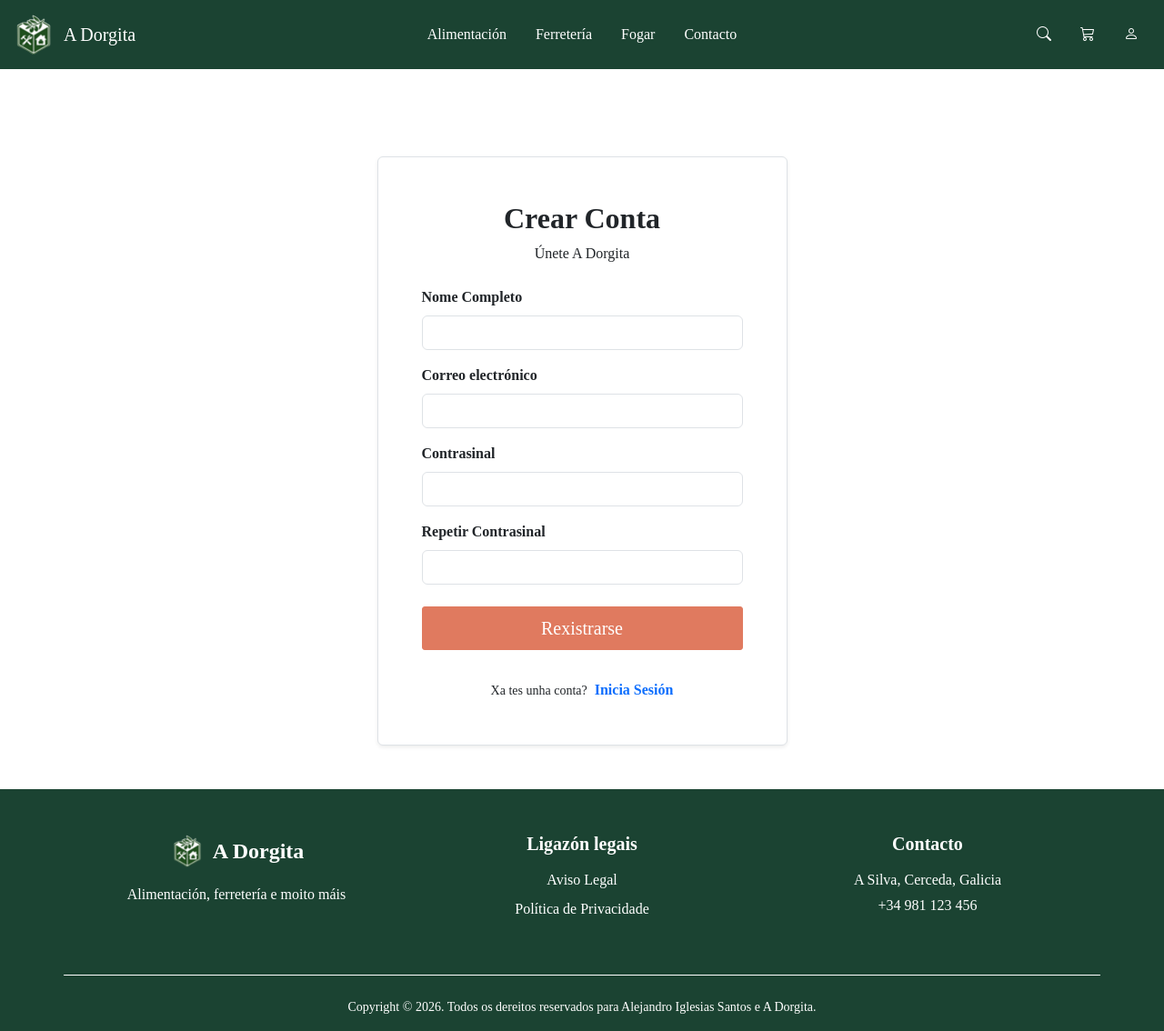
After one commit to Igli-10/a-dorgita, a PHP site: page /views/rexistro.php in a window 1280 px wide. The commit adds this page. Shown: the whole page at 91% size. Run offline with PHP 8.4, Linux system fonts and the light colour scheme.

Commit message:
Engado as vistas do login e do rexistro e o botón de filtrar no catálogo

```diff
--- a/includes/header.php
+++ b/includes/header.php
@@ -36,7 +36,7 @@
             <ul class="nav">
                 <li class="nav-item"><a class="nav-link" href="#"><i class="bi bi-search"></i></a></li>
                 <li class="nav-item"><a class="nav-link" href="/a-dorgita/views/carro.php"><i class="bi bi-cart3"></i></a></li>
-                <li class="nav-item"><a class="nav-link" href="#"><i class="bi bi-person"></i></a></li>
+                <li class="nav-item"><a class="nav-link" href="/a-dorgita/views/login.php"><i class="bi bi-person"></i></a></li>
             </ul>
         </div>
 
--- /dev/null
+++ b/views/rexistro.php
@@ -0,0 +1,52 @@
+<?php include "../includes/header.php" ?>
+
+<div class="container py-5 mt-5">
+    <div class="row justify-content-center">
+        <div class="col-md-6 col-lg-5">
+            <div class="p-5 rounded shadow-sm border caixa-filtros">
+
+                <div class="text-center mb-4">
+                    <h2 class="fw-bold texto-principal">Crear Conta</h2>
+                    <p>Únete A Dorgita</p>
+                </div>
+
+                <form>
+                    <div class="mb-3">
+                        <label for="nome" class="form-label fw-bold texto-principal">Nome Completo</label>
+                        <input type="text" class="form-control" id="nome" required>
+                    </div>
+
+                    <div class="mb-3">
+                        <label for="email" class="form-label fw-bold texto-principal">Correo electrónico</label>
+                        <input type="email" class="form-control" id="email" required>
+                    </div>
+
+                    <div class="mb-3">
+                        <label for="contrasinal" class="form-label fw-bold texto-principal">Contrasinal</label>
+                        <input type="password" class="form-control" id="contrasinal" required>
+                    </div>
+
+                    <div class="mb-4">
+                        <label for="contrasinal2" class="form-label fw-bold texto-principal">Repetir Contrasinal</label>
+                        <input type="password" class="form-control" id="contrasinal2" required>
+                    </div>
+
+                    <button type="submit" class="btn btn-engadir-carro w-100 py-2 fs-5 mb-3">Rexistrarse</button>
+
+
+
+                    <div class="text-center mt-3">
+                        <span class="small">Xa tes unha conta?</span>
+                        <a href="/a-dorgita/views/login.php" class="text-decoration-none fw-bold  ms-1">Inicia Sesión</a>
+                    </div>
+
+
+
+                </form>
+
+            </div>
+        </div>
+    </div>
+</div>
+
+<?php include "../includes/footer.php" ?>
```
Also changed, not shown: views/inicio.php (+6 -1 lines), views/login.php (added, +51 -0 lines).
